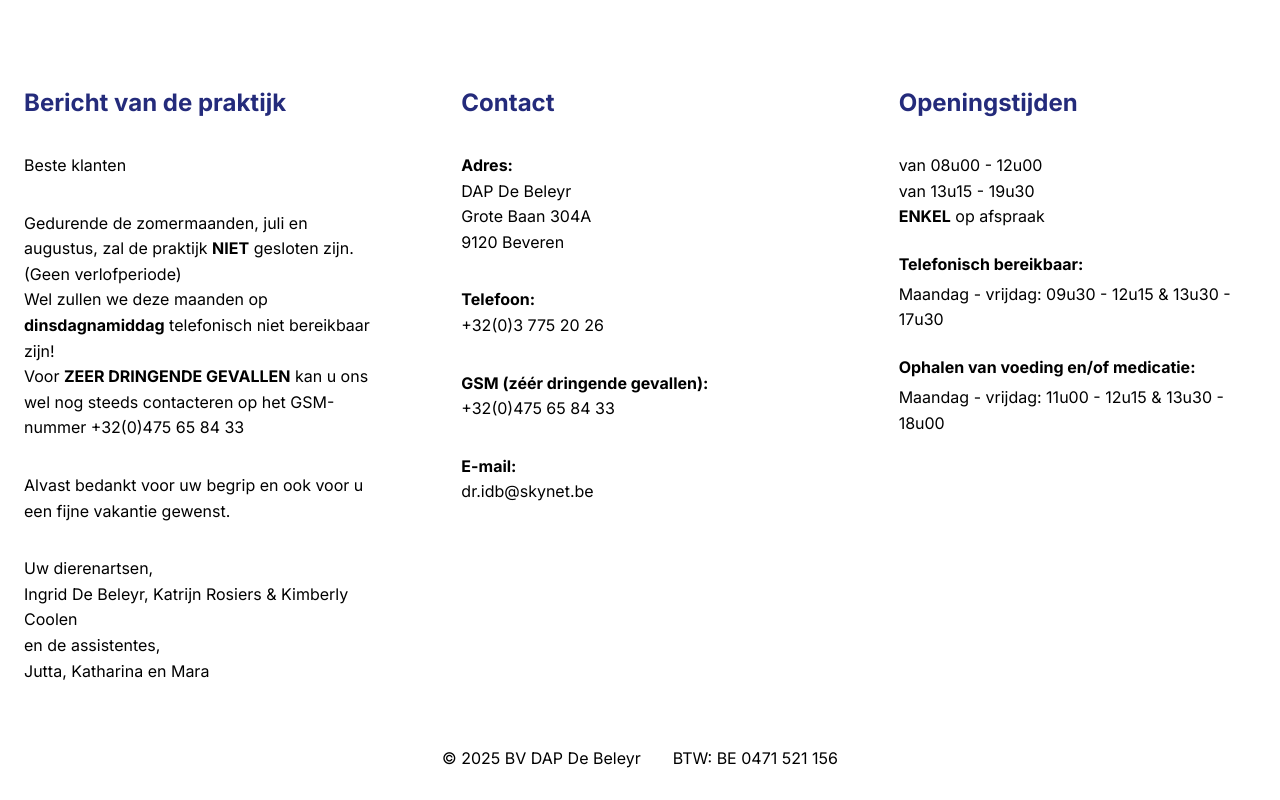
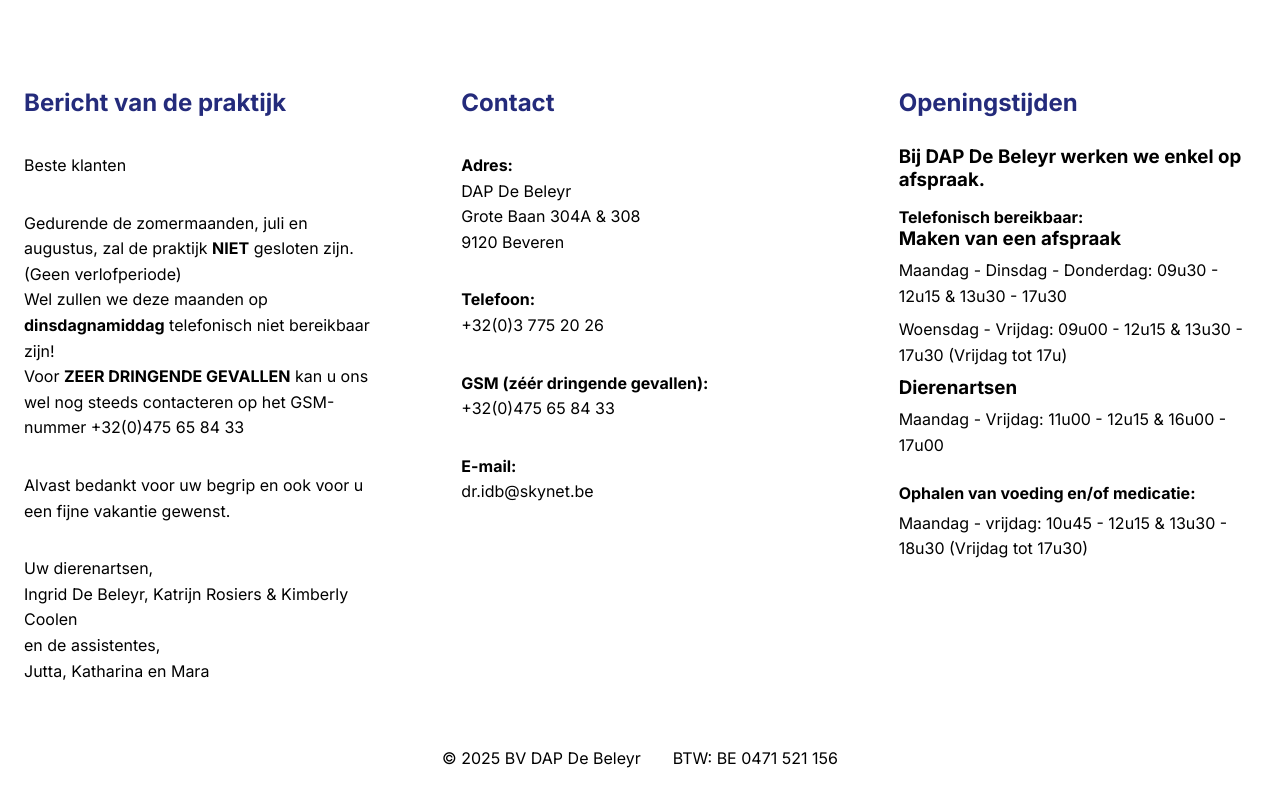
Before and after one commit to threes-was-taken/dap-debeleyr-website, a Next.js app: page / in a window 1280 px wide. Shown: the part 784-1584 px from the top of the page. Built offline with nearby package versions, Linux system fonts and the light colour scheme; what @radix-ui/themes would draw is missing.

Commit message:
feat: update openingsuren

```diff
--- a/src/app/page.tsx
+++ b/src/app/page.tsx
@@ -71,7 +71,7 @@
             <p>
               <strong className={styles.strong}>Adres:</strong> <br />
               DAP De Beleyr <br />
-              Grote Baan 304A <br />
+              Grote Baan 304A & 308 <br />
               9120 Beveren
             </p>
             <p>
@@ -94,18 +94,18 @@
             </p>
           </Card>
           <Card title="Openingstijden">
-            <p>
-              van 08u00 - 12u00 <br />
-              van 13u15 - 19u30 <br />
-              <strong className={styles.strong}>ENKEL</strong> op afspraak
-            </p>
+            <h3>Bij DAP De Beleyr werken we enkel op afspraak.</h3>
             <div>
               <strong className={styles.strong}>Telefonisch bereikbaar:</strong>
-              <p>Maandag - vrijdag: 09u30 - 12u15 & 13u30 - 17u30</p>
+              <h3>Maken van een afspraak</h3>
+              <p>Maandag - Dinsdag - Donderdag: 09u30 - 12u15 & 13u30 - 17u30</p>
+              <p>Woensdag - Vrijdag: 09u00 - 12u15 & 13u30 - 17u30 (Vrijdag tot 17u)</p>
+              <h3>Dierenartsen</h3>
+              <p>Maandag - Vrijdag: 11u00 - 12u15 & 16u00 - 17u00</p>
             </div>
             <div>
               <strong className={styles.strong}>Ophalen van voeding en/of medicatie:</strong>
-              <p>Maandag - vrijdag: 11u00 - 12u15 & 13u30 - 18u00</p>
+              <p>Maandag - vrijdag: 10u45 - 12u15 & 13u30 - 18u30 (Vrijdag tot 17u30)</p>
             </div>
           </Card>
         </section>
```
